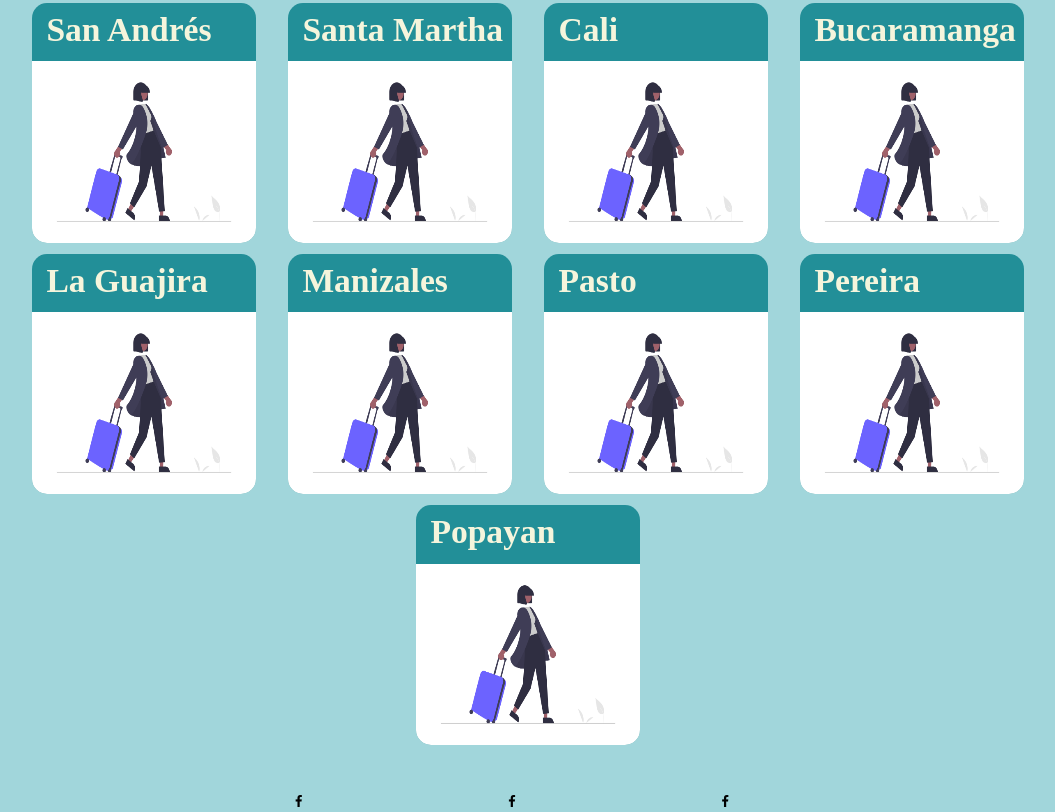
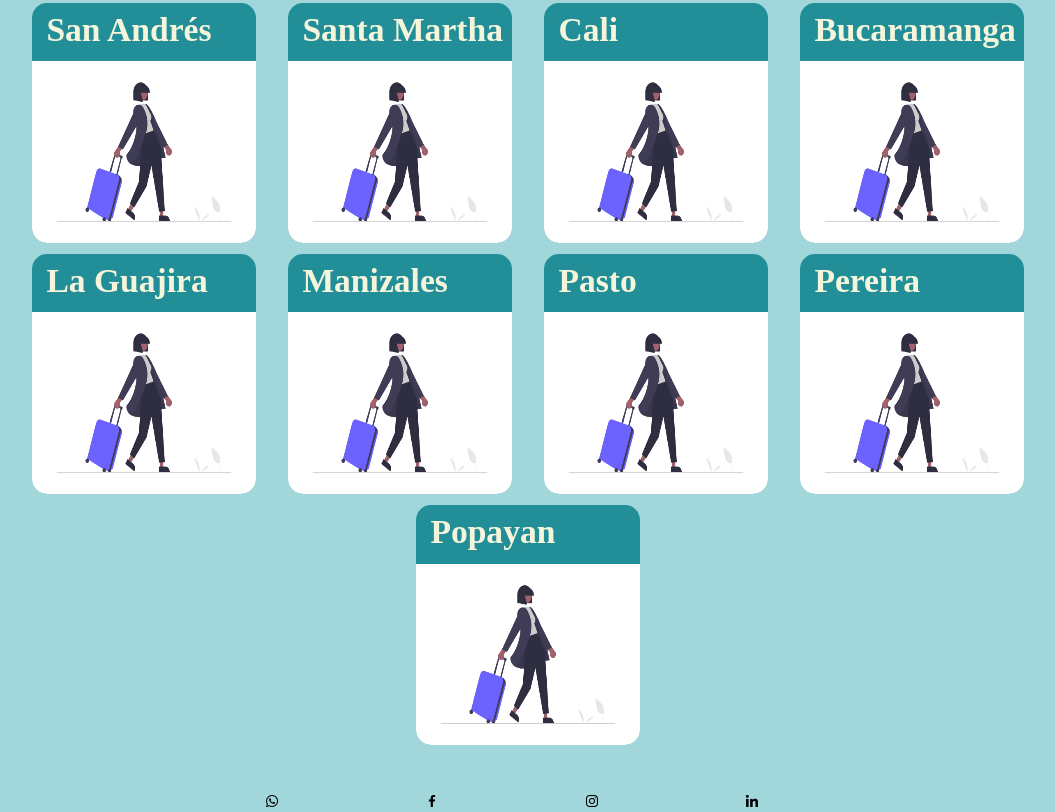
Before and after one commit to ronaldp12/trabajo, a plain HTML site: page index.html in a window 1280 px wide. Shown: the part 479-1291 px from the top of the page, without its empty margins (128-1183 px from the left). Drawn offline with nearby package versions, Linux system fonts and the light colour scheme.

Commit message:
Colocar iconos footer

```diff
--- a/index.html
+++ b/index.html
@@ -119,9 +119,10 @@
         <div class="container-4">
             <div class="social">
                 <ul>
+                    <li><box-icon type='logo' name='whatsapp'><i class='bx bxl-whatsapp'></i></box-icon></box-icon></li>
                     <li><box-icon type='logo' name='facebook'><i class='bx bxl-facebook'></i></box-icon></li>
-                    <li><box-icon type='logo' name='facebook'><i class='bx bxl-facebook'></i></box-icon></li>
-                    <li><box-icon type='logo' name='facebook'><i class='bx bxl-facebook'></i></box-icon></li>
+                    <li><box-icon type='logo' name='instagram'><i class='bx bxl-instagram' ></i></box-icon></li>
+                    <li><box-icon type='logo' name='facebook'><i class='bx bxl-linkedin' ></i></box-icon></li>
                 </ul>
             </div>
         </div>
```
